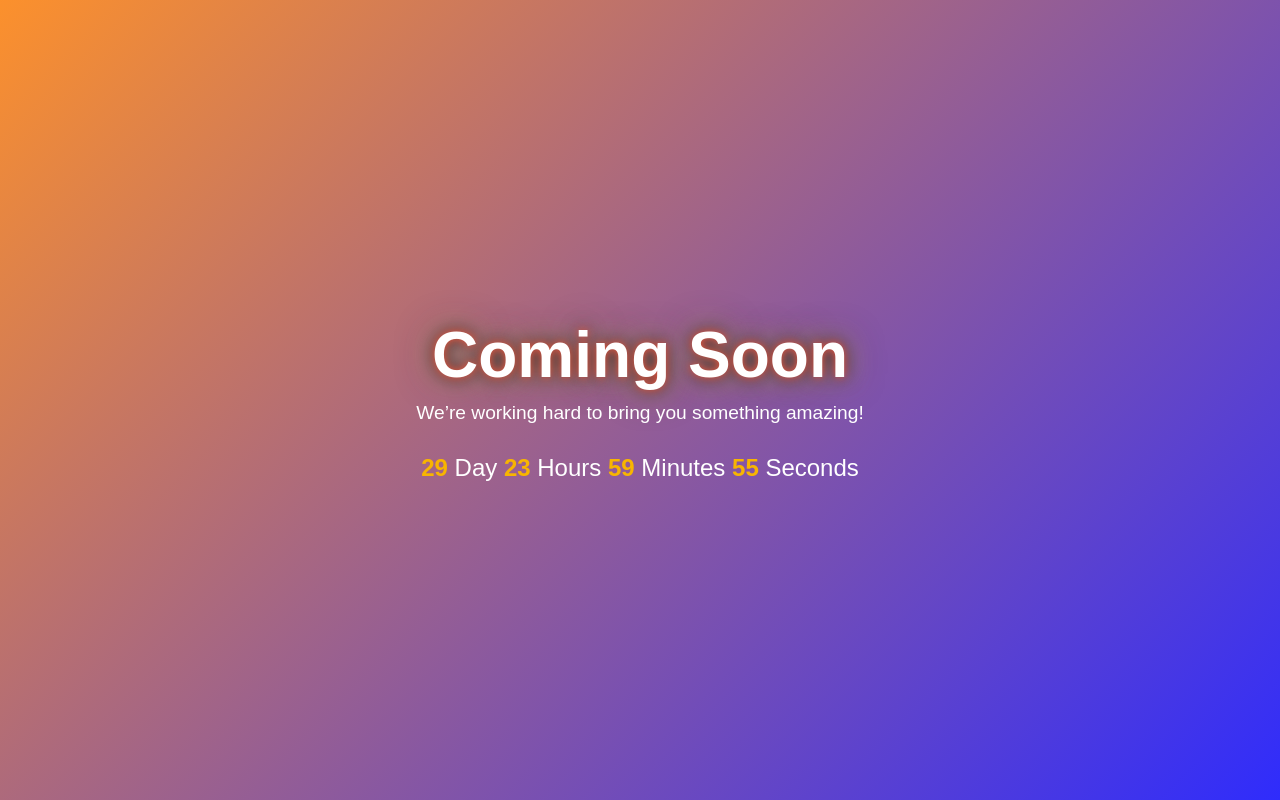
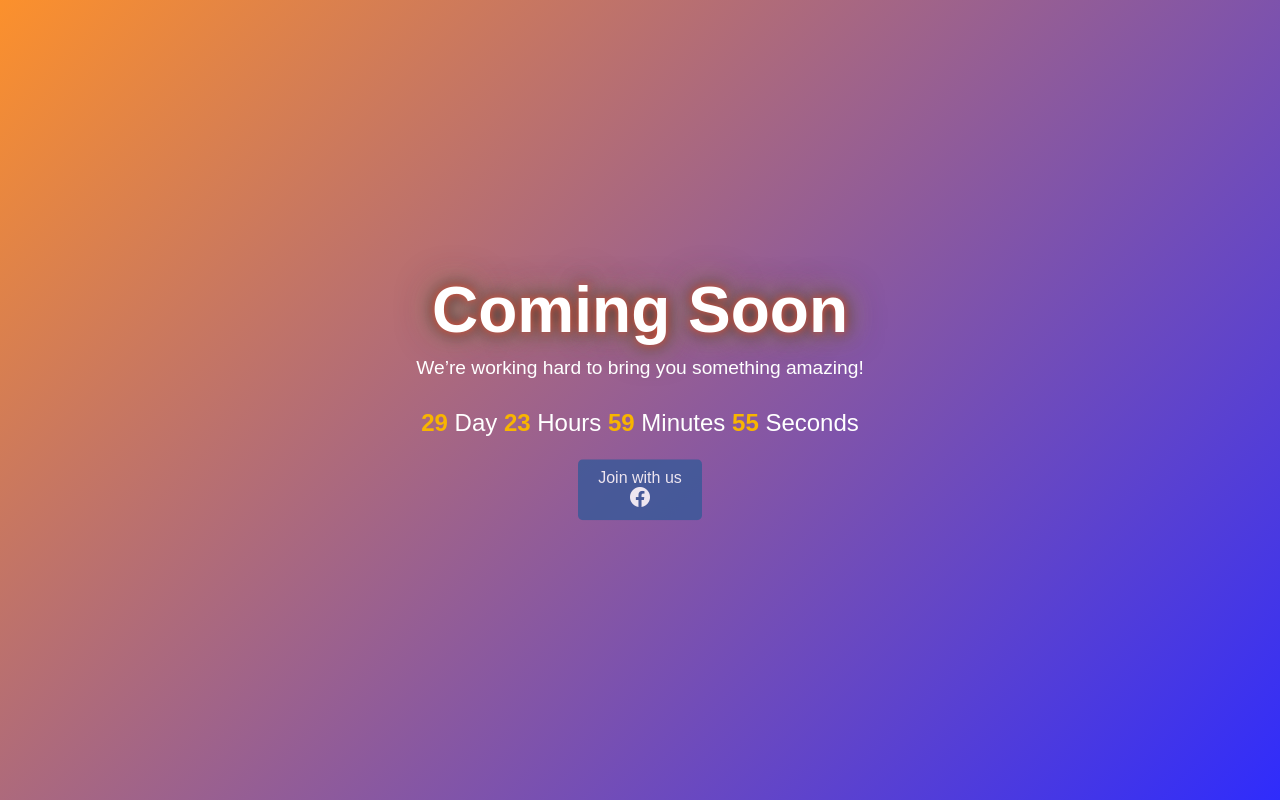
Before and after one commit to kavinduDiv/coming-soon-website, a plain HTML site: page index.html in a window 1280 px wide. Drawn offline with nearby package versions, Linux system fonts and the light colour scheme.

Commit message:
add facebook link

```diff
--- a/index.html
+++ b/index.html
@@ -7,17 +7,22 @@
     <title>Coming Soon</title>
     <link rel="icon" href="logo.jpg" />
     <link rel="stylesheet" href="styles.css">
+    <link rel="stylesheet" href="https://cdn.jsdelivr.net/npm/bootstrap-icons@1.11.3/font/bootstrap-icons.min.css">
 </head>
 
 <body>
     <div class="container">
         <h1 class="animated-text">Coming Soon</h1>
-        <p>We’re working hard to bring you something amazing!</p>
-        <div id="countdown">
+        <p class="txt-p">We’re working hard to bring you something amazing!</p>
+        <div class="txt-size" id="countdown">
             <span id="days"></span> Day
             <span id="hours"></span> Hours
             <span id="minutes"></span> Minutes
             <span id="seconds"></span> Seconds
+        </div>
+        <div class="fb-link">
+            <a href="https://www.facebook.com/share/18JV7cgT5G/" class="text-link"> <span>Join with us <br /><i
+                        class="bi bi-facebook"></i></span></a>
         </div>
     </div>
     <script src="script.js"></script>
--- a/styles.css
+++ b/styles.css
@@ -27,6 +27,7 @@ body {
   from {
     text-shadow: 0 0 5px #fff, 0 0 10px #0a0800, 0 0 20px #f5b505, 0 0 30px #f52c08;
   }
+
   to {
     text-shadow: 0 0 10px #f12602, 0 0 20px #00020e, 0 0 30px #fff, 0 0 40px #0c0900;
   }
@@ -46,3 +47,48 @@ body {
   font-weight: bold;
   color: #f8b500;
 }
+
+.txt-size {
+  font-size: 32px;
+}
+
+.txt-p {
+  padding-left: 10px;
+  padding-right: 10px;
+}
+
+@keyframes autoPlayAnimation {
+
+  0%,
+  100% {
+    transform: translateY(0);
+    opacity: 1;
+  }
+
+  50% {
+    transform: translateY(-10px);
+    opacity: 0.8;
+  }
+}
+
+.fb-link {
+  margin-top: 30px;
+  display: inline-block;
+  padding: 10px 20px;
+  background-color: #3b5998;
+  color: white;
+  border-radius: 5px;
+  text-align: center;
+  cursor: pointer;
+  animation: autoPlayAnimation 3s ease-in-out infinite;
+}
+
+.fb-link i {
+  font-size: 20px;
+  margin-top: 10px;
+}
+
+.text-link {
+  text-decoration: none;
+  color: white;
+}
```
Lines whose indentation alone changed are shown as unchanged.
